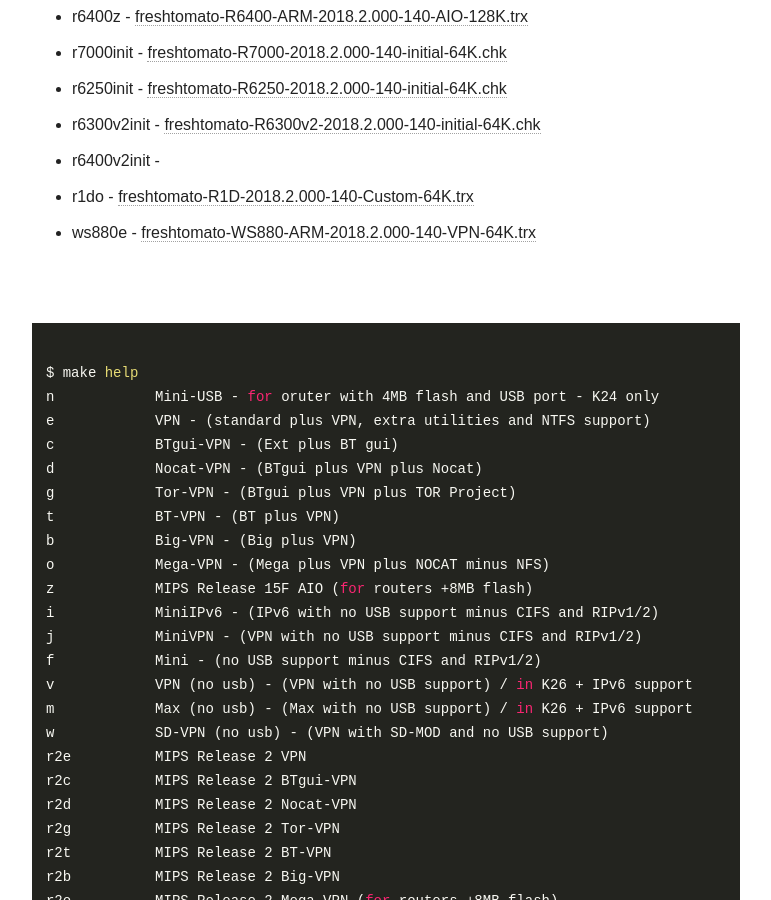
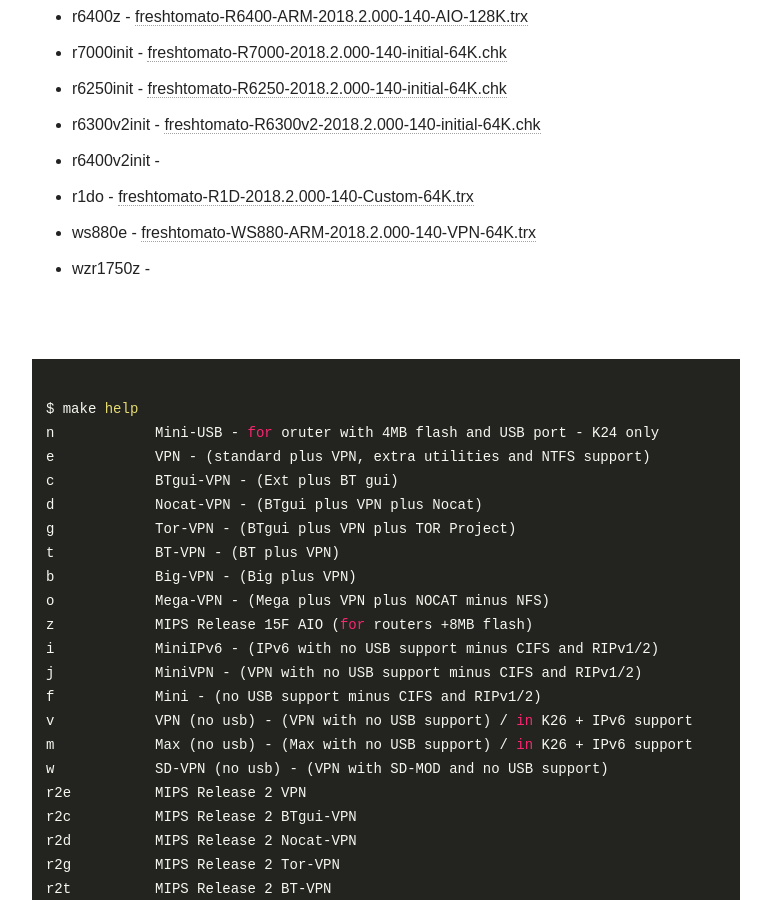
Before and after one commit to oglopss/freshTomato-ARM-ci-jekyll, a Jekyll site: the page built from index.html, in a window 1280 px wide and 900 px high, scrolled down 883 px. Shown: the whole window, without its empty margins (254-1025 px from the left). Built offline with Jekyll 4.4.1, drawn with Linux system fonts in a browser that asks for light colours; nearby versions of some CDN libraries.

Commit message:
Travis build 49 wzr1750z pushed to gh-pages

```diff
--- a/_data/ss.yml
+++ b/_data/ss.yml
@@ -14,3 +14,4 @@
   - 0010 r6400z freshtomato-R6400-ARM-2018.2.000-140-AIO-128K.trx
   - 0016 ws880e freshtomato-WS880-ARM-2018.2.000-140-VPN-64K.trx
   - 0015 r1do freshtomato-R1D-2018.2.000-140-Custom-64K.trx
+  - 0019 wzr1750z
```
